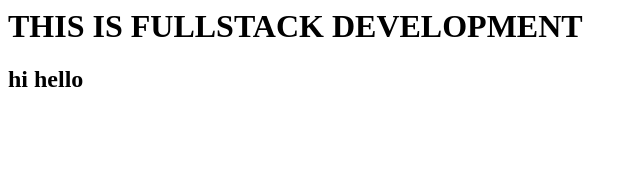
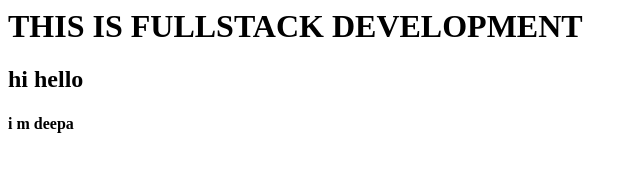
Before and after one commit to BhuvanaK18/NTTF-FULLSTACK, a plain HTML site: page Sample.html in a window 1280 px wide. Shown: the full height of the page, 0-640 px from the left. Drawn offline with Linux system fonts and the light colour scheme.

Commit message:
Update Sample.html

```diff
--- a/Sample.html
+++ b/Sample.html
@@ -2,5 +2,6 @@
 <body>
 <h1> THIS IS FULLSTACK DEVELOPMENT</H1>
 <h2>hi hello<h2>
+  <h4> i m deepa</h4>
 </BODY>
 </HTML>
```
